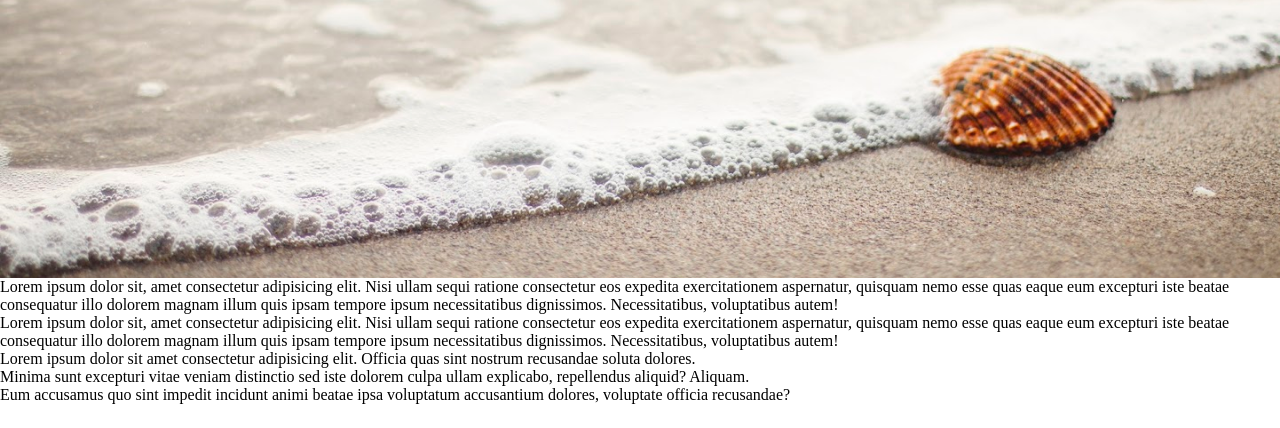
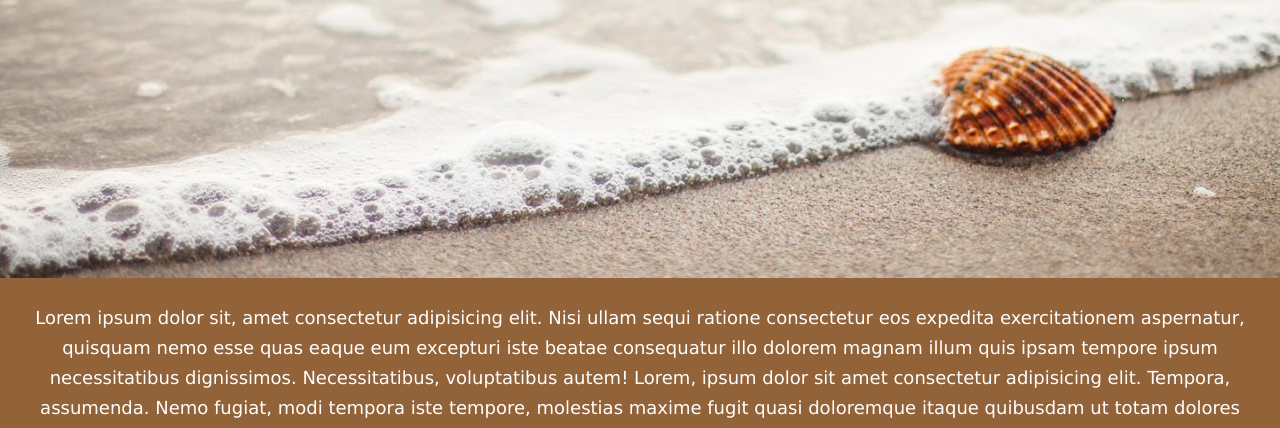
Before and after one commit to Tetiana-js/css-intro, a plain HTML site: page index.html in a window 1280 px wide. Shown: the part 522-950 px from the top of the page. Before the commit the page ends 926 px from the top, so only its background shows below. Drawn offline with Linux system fonts and the light colour scheme.

Commit message:
Add CSS. Box model

```diff
--- a/assets/css/style.css
+++ b/assets/css/style.css
@@ -4,40 +4,108 @@
   padding: 0;
 }
 
-header{
+header {
   background-color: bisque;
   background-image: url(./../ракушка.jpg);
   background-size: cover;
   background-repeat: no-repeat;
-    background-position:  center;
+  background-position: center;
   background-attachment: local;
+  text-align: center;
   height: 100vh;
+}
+/* використала саме vh, тому що не знала як по іншому зробити так щоб зображення було на весь екран */
 
-}
 h1 {
   color: #926239;
   font-family: sans-serif;
   font-size: 40px;
-    text-align: center;
-    /* border: solid lawngreen; */
   padding: 400px 300px 0;
-
-
-
-
 }
 
 .header1 {
   color: #926239;
   font-family: sans-serif;
-    text-align: center;
-    /* border: solid greenyellow; */
   padding: 8px;
+}
+
+button {
+  border: 1px solid #926239;
+  background-color: transparent;
+  color: #926239;
+  height: 40px;
+  width: 110px;
+  display: inline-block;
+  font-size: 15px;
+  border-radius: 10px;
+  cursor: pointer;
+}
+/* де краще вставляти cursor: pointer;? Тут чи в button:hover? */
+/* text-align: center; чому не спрацювало в цьому селекторі, поки я не додала цю властивість батьківському?*/
+
+button:hover {
+  background-color: #926239;
+  color: white;
+}
+
+main{
+    font-family: Verdana, Geneva, Tahoma, sans-serif;
+    font-size: 18px;
+    line-height: 30px;
+
 
 }
 
-button{
-    border: solid #926239;
+.main-info1 {
+    background-color: #926239;
+    color: white;
     text-align: center;
+    height: 180px;
+    padding: 25px;
+}
 
+.main-info2 {
+    background-color: white;
+    color: #926239;
+    text-align: center;
+    height: 180px;
+    padding: 25px;
 }
+
+footer {
+    font-family: Verdana, Geneva, Tahoma, sans-serif;
+    vertical-align: top;
+    font-size: 0;
+    line-height: 30px;
+}
+/* text-align: center; чи треба тут його додавати?*/
+
+.foot1{
+    display: inline-block;
+    background-color: #926239;
+    color: white;
+    font-size: 18px;
+    width: calc( 100% / 3);
+    height: 110px;
+    padding: 25px;
+}
+
+.foot2{
+    display: inline-block;
+    background-color: white;
+    color: #926239;
+    font-size: 18px;
+    width: calc( 100% / 3);
+    height: 110px;
+    padding: 25px;
+}
+
+.foot3{
+    display: inline-block;
+    background-color: #926239;
+    color: white;
+    font-size: 18px;
+    width: calc( 100% / 3);
+    height: 110px;
+    padding: 25px;
+}
--- a/index.html
+++ b/index.html
@@ -17,33 +17,32 @@
     </header>
 
     <main>
-      <p>
+      <p class="main-info1">
         Lorem ipsum dolor sit, amet consectetur adipisicing elit. Nisi ullam
         sequi ratione consectetur eos expedita exercitationem aspernatur,
         quisquam nemo esse quas eaque eum excepturi iste beatae consequatur illo
         dolorem magnam illum quis ipsam tempore ipsum necessitatibus
-        dignissimos. Necessitatibus, voluptatibus autem!
+        dignissimos. Necessitatibus, voluptatibus autem! Lorem, ipsum dolor sit amet consectetur adipisicing elit. Tempora, assumenda. Nemo fugiat, modi tempora iste tempore, molestias maxime fugit quasi doloremque itaque quibusdam ut totam dolores beatae cum temporibus non. Lorem ipsum, dolor sit amet consectetur adipisicing elit. In corrupti rem optio facilis, alias dolorem doloremque obcaecati sapiente itaque earum. Molestias quidem quo perspiciatis magnam obcaecati fugit, rem ad. Iusto!
       </p>
 
-      <p>
+      <p class="main-info2">
         Lorem ipsum dolor sit, amet consectetur adipisicing elit. Nisi ullam
         sequi ratione consectetur eos expedita exercitationem aspernatur,
         quisquam nemo esse quas eaque eum excepturi iste beatae consequatur illo
         dolorem magnam illum quis ipsam tempore ipsum necessitatibus
-        dignissimos. Necessitatibus, voluptatibus autem!
+        dignissimos. Necessitatibus, voluptatibus autem! Lorem ipsum dolor sit amet consectetur, adipisicing elit. Atque officiis alias mollitia placeat aliquid molestiae. Aperiam temporibus ipsa magnam sit ipsam, alias modi recusandae nam totam. Rerum ab pariatur eligendi. Lorem ipsum dolor sit amet consectetur adipisicing elit. Pariatur voluptate commodi aperiam sed? Unde atque, aliquam commodi, qui earum optio vero placeat voluptates consequuntur, omnis consequatur. Sint officiis odio eius!
       </p>
     </main>
 
     <footer>
-      <p>
+      <p class="foot1">
         Lorem ipsum dolor sit amet consectetur adipisicing elit. Officia quas
         sint nostrum recusandae soluta dolores.
       </p>
-      <p>
-        Minima sunt excepturi vitae veniam distinctio sed iste dolorem culpa
-        ullam explicabo, repellendus aliquid? Aliquam.
+      <p class="foot2">
+        Minima sunt excepturi vitae veniam distinctio sed iste dolorem culpa ullam explicabo, repellendus aliquid? Aliquam.
       </p>
-      <p>
+      <p class="foot3">
         Eum accusamus quo sint impedit incidunt animi beatae ipsa voluptatum
         accusantium dolores, voluptate officia recusandae?
       </p>
```
Lines whose indentation alone changed are shown as unchanged.
